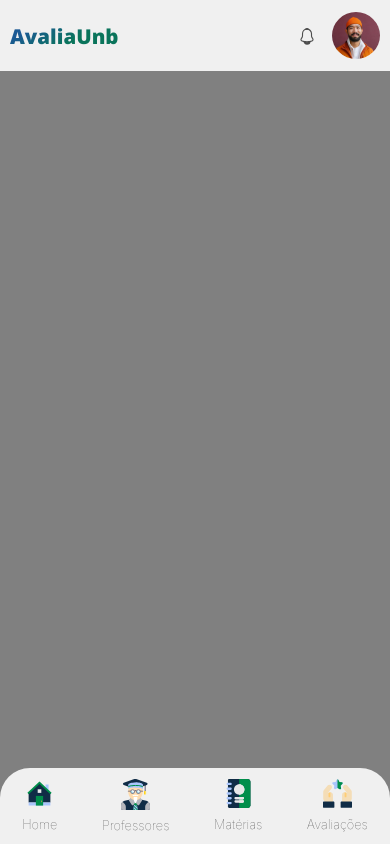
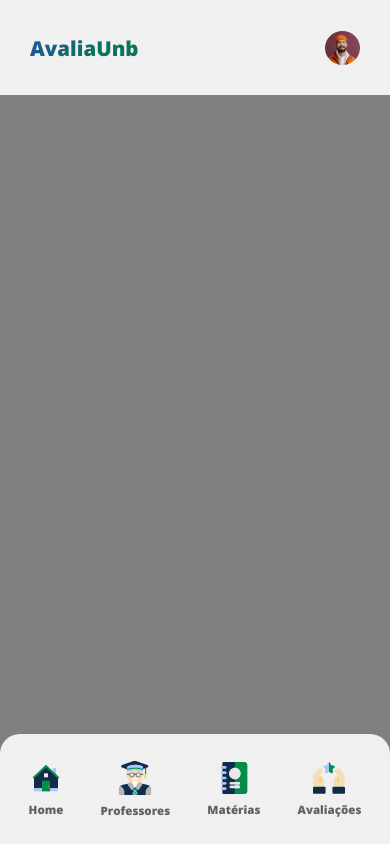
Before and after one commit to unb-mds/2024-1-squad04, a Vue app in the folder vue-app/: page /home in a window 390 px wide. Built offline with nearby package versions, Linux system fonts and the light colour scheme.

Commit message:
NavBar - Responsividade

```diff
--- a/vue-app/src/components/NavbarHome.vue
+++ b/vue-app/src/components/NavbarHome.vue
@@ -1,34 +1,12 @@
 <template>
-  <div class="navbar">
-    <div class="div-logo">
-        <h1 class="logo-text">AvaliaUnb</h1>
-    </div>
-
-
-    <div class="nav">
-        <ul class="nav-itens">
-            <li class="item">Home</li>
-            <li class="item">Professores</li>
-            <li class="item">Matérias</li>
-            <li class="item">Minhas  Avaliações</li>
-        </ul>
-    </div>
-
-    <div class="notification-picture">
-        <svg class="notification" viewBox="0 0 24 24" fill="none" xmlns="http://www.w3.org/2000/svg">
-            <path d="M12.02 2.90991C8.70997 2.90991 6.01997 5.59991 6.01997 8.90991V11.7999C6.01997 12.4099 5.75997 13.3399 5.44997 13.8599L4.29997 15.7699C3.58997 16.9499 4.07997 18.2599 5.37997 18.6999C9.68997 20.1399 14.34 20.1399 18.65 18.6999C19.86 18.2999 20.39 16.8699 19.73 15.7699L18.58 13.8599C18.28 13.3399 18.02 12.4099 18.02 11.7999V8.90991C18.02 5.60991 15.32 2.90991 12.02 2.90991Z" stroke="" stroke-width="1.5" stroke-miterlimit="10" stroke-linecap="round"/>
-            <path d="M13.87 3.19994C13.56 3.10994 13.24 3.03994 12.91 2.99994C11.95 2.87994 11.03 2.94994 10.17 3.19994C10.46 2.45994 11.18 1.93994 12.02 1.93994C12.86 1.93994 13.58 2.45994 13.87 3.19994Z" stroke="" stroke-width="1.5" stroke-miterlimit="10" stroke-linecap="round" stroke-linejoin="round"/>
-            <path d="M15.02 19.0601C15.02 20.7101 13.67 22.0601 12.02 22.0601C11.2 22.0601 10.44 21.7201 9.90002 21.1801C9.36002 20.6401 9.02002 19.8801 9.02002 19.0601" stroke="" stroke-width="3.5" stroke-miterlimit="10"/>
-          </svg>
-        <img class="profile" src="../assets/ProfilePictureExemple.svg">
-    </div>
+<div class="header">
 
     <div class="nav-mobile">
         <ul class="itens-mobile">
             <li class="item">
                 <img class="icons-mobile" src="../assets/home-casinha.svg">
+                <p class="name">Home</p>
 
-            <p class="name">Home</p>
             </li>
 
             <li class="item">
@@ -47,8 +25,30 @@
             </li>
         </ul>
     </div>
+    <div class="navbar">
+    <div class="div-logo">
+        <h1 class="logo-text">AvaliaUnb</h1>
+    </div>
+
+
+    <div class="nav">
+        <ul class="nav-itens">
+            <li class="item-web">Home</li>
+            <li class="item-web">Professores</li>
+            <li class="item-web">Matérias</li>
+            <li class="item-web">Minhas  Avaliações</li>
+        </ul>
+    </div>
+
+    <div class="notification-picture">
+
+        <img class="profile" src="../assets/ProfilePictureExemple.svg">
+    </div>
 
   </div>
+</div>
+
+
 </template>
 
 <script>
@@ -64,6 +64,17 @@ export default {
     margin: 0;
 }
 
+.header{
+    width: 100vw;
+    height: auto;
+    background-color: #F0F0F0;
+    display: flex;
+    justify-content: center;
+
+
+
+}
+
 .nav-mobile{
     display: none;
 }
@@ -77,6 +88,8 @@ export default {
     padding-bottom: 8px;
     height: auto;
     align-items: center;
+    max-width: 2000px;
+    padding: 20px;
 }
 
 .logo-text{
@@ -87,6 +100,7 @@ export default {
     background-clip: text;
     cursor: pointer;
     background-image: linear-gradient(150deg, #1b5994 20%, #0a745b 60%);
+
 
 }
 
@@ -100,6 +114,7 @@ export default {
     justify-content: center;
     width: 55%;
 
+
 }
 
 .nav-itens{
@@ -111,13 +126,14 @@ export default {
     padding: 0;
 }
 
-.item{
+.item-web{
     font-family: 'Inter', sans-serif;
     font-weight: lighter;
     color: #4D4D4D;
     font-size: 1.8rem;
     margin: 0;
     height: auto;
+    font-weight: 300;
 }
 
 .item:hover{
@@ -138,15 +154,9 @@ export default {
 
 }
 
-.notification{
-    width: 24px;
-    height: auto;
-    stroke: #4D4D4D;
-
-}
 
 .profile{
-    width:50%;
+    width:80%;
     height: auto;
 }
 
@@ -157,16 +167,20 @@ export default {
     width: 100%;
     list-style: none;
     padding: 0;
+    padding:10px ;
 
 }
 
 .item{
     display: flex;
     flex-direction: column;
-    justify-content: space-around;
+    justify-content: center;
     align-items: center;
-    font-size: 2rem;
+    color: #616161;
+    font-size: 1.8rem;
+    font-family: 'Open Sans', sans-serif;
     gap: 8px;
+    font-weight: 400;
 
 }
 
@@ -175,7 +189,7 @@ export default {
 }
 
 .icons-mobile{
-    width: 4.5rem;
+    width: 5rem;
     height: auto;
 }
 
@@ -193,10 +207,11 @@ export default {
         bottom: 0;
         width: 100%;
         background-color: #F0F0F0;
-        border-radius: 30px 30px 0px 0px;
+        border-radius: 20px 20px 0px 0px;
+
         height: auto;
-        padding-top: 5px;
-        padding-bottom:5px;
+        padding-top: 10px;
+        padding-bottom:10px;
 
     }
 
```
